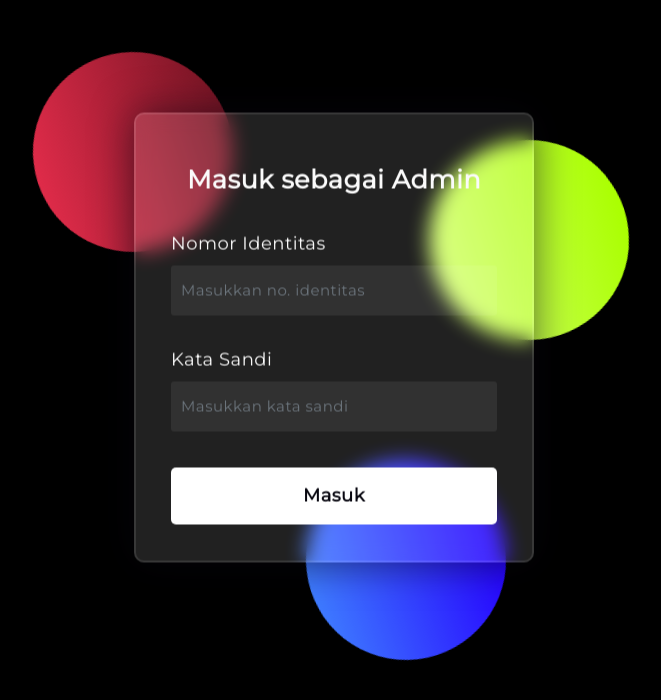
After one commit to mdchrysan/csr-sigantang, a CodeIgniter 4 app: template app/Views/login/login.php in a window 1280 px wide. The commit adds this page. Shown: the top 700 px of the page, without its empty margins (306-967 px from the left). Run offline with PHP 8.4 and a stand-in for CodeIgniter, Linux system fonts and the light colour scheme; the template is opened without the code that fills it, so the values that code supplies are empty; some libraries are stand-ins or nearby versions.

Commit message:
Create login page layout

```diff
--- a/app/Config/Routes.php
+++ b/app/Config/Routes.php
@@ -39,6 +39,7 @@ $routes->get('/', 'Home::index');
 $routes->get('/article', 'Article::index');
 $routes->get('/article/details', 'Article::details');
 $routes->get('/gallery', 'Gallery::index');
+$routes->get('/login', 'Login::index');
 
 /*
  * --------------------------------------------------------------------
--- /dev/null
+++ b/app/Views/login/login.php
@@ -0,0 +1,35 @@
+<!DOCTYPE html>
+<html lang="en">
+
+<head>
+    <meta charset="UTF-8">
+    <meta http-equiv="X-UA-Compatible" content="IE=edge">
+    <meta name="viewport" content="width=device-width, initial-scale=1.0">
+    <link rel="icon" href="<?= base_url() ?>/img/logo-no-bg.png" type="image/gif">
+    <link href="https://cdn.jsdelivr.net/npm/bootstrap@5.2.2/dist/css/bootstrap.min.css" rel="stylesheet" integrity="sha384-Zenh87qX5JnK2Jl0vWa8Ck2rdkQ2Bzep5IDxbcnCeuOxjzrPF/et3URy9Bv1WTRi" crossorigin="anonymous">
+    <link rel="stylesheet" href="/css/styles.css">
+    <title><?= $title; ?></title>
+    <script src="https://cdn.jsdelivr.net/npm/bootstrap@5.2.2/dist/js/bootstrap.bundle.min.js" integrity="sha384-OERcA2EqjJCMA+/3y+gxIOqMEjwtxJY7qPCqsdltbNJuaOe923+mo//f6V8Qbsw3" crossorigin="anonymous"></script>
+</head>
+
+<body style="overflow: hidden; background-color: black;">
+    <div class="login-bg">
+        <div class="circle"></div>
+        <div class="circle"></div>
+        <div class="circle"></div>
+    </div>
+    <form action="" class="form-login">
+        <h1>Masuk sebagai Admin</h1>
+        <div class="mb-3 form-item">
+            <label for="identityNumber" class="form-label">Nomor Identitas</label>
+            <input type="text" class="form-control" id="identityNumber" placeholder="Masukkan no. identitas">
+        </div>
+        <div class="mb-3 form-item">
+            <label for="password" class="form-label">Kata Sandi</label>
+            <input type="password" class="form-control" id="password" placeholder="Masukkan kata sandi">
+        </div>
+        <button type="submit" class="btn btn-primary login-btn">Masuk</button>
+    </form>
+</body>
+
+</html>
--- /dev/null
+++ b/public/css/pages/login.css
@@ -0,0 +1,97 @@
+.login-bg {
+    position: absolute;
+    width: 430px;
+    height: 520px;
+    top: 50%;
+    left: 50%;
+    transform: translate(-50%,-50%);
+}
+
+.circle {
+    position: absolute;
+    height: 200px;
+    width: 200px;
+    border-radius: 50%;
+    animation: rotation 3s linear infinite;
+}
+
+@keyframes rotation {
+    0% { transform: rotate(0deg); }
+    50% { transform: rotate(180deg); }
+    100% { transform: rotate(360deg); }
+}
+
+.circle:first-child {
+    background: linear-gradient(#791525, #df2b49);
+    top: 60%;
+    left: -20%;
+}
+
+.circle:nth-child(2) {
+    background: linear-gradient(#2600ff, #3e7bff);
+    right: 10%;
+    bottom: -77%;
+}
+
+.circle:last-child {
+    background: linear-gradient(var(--sub-green), #d4ff70);
+    right: -80px;
+    bottom: -80px;
+}
+
+.form-login * {
+    font-family: var(--main-font-family);
+    color: #fafafa;
+    letter-spacing: 0.5px;
+    outline: none;
+    border: none;
+}
+
+.form-login {
+    position: absolute;
+    width: 400px;
+    height: 450px;
+    top: 50%;
+    left: 50%;
+    padding: 50px 35px;
+    transform: translate(-50%,25%);
+    border-radius: 10px;
+    backdrop-filter: blur(10px);
+    border: 2px solid rgba(255,255,255,0.1);
+    box-shadow: 0 0 40px rgba(8,7,16,0.6);
+    background-color: rgba(255,255,255,0.13);
+}
+
+.form-login h1 {
+    margin-bottom: 20px;
+    font-size: 1.6rem;
+    font-weight: bold;
+    text-align: center;
+}
+
+.form-item > label {
+    margin-top: 15px;
+    font-size: 18px;
+    font-weight: 500;
+}
+
+.form-item > input {
+    width: 100%;
+    height: 50px;
+    padding: 0 10px;
+    font-size: 15px;
+    border-radius: 3px;
+    background-color: rgba(255,255,255,0.07);
+}
+
+.login-btn {
+    width: 100%;
+    padding: 15px 0;
+    margin-top: 20px;
+    font-size: 18px;
+    font-weight: 600;
+    border-radius: 5px;
+    color: #080710;
+    background-color: #ffffff;
+    cursor: pointer;
+}
--- a/public/css/styles.css
+++ b/public/css/styles.css
@@ -2,6 +2,9 @@
 
 @import "./global.css";
 @import "./components/navbar.css";
+@import "./variables/colors.css";
+@import "./variables/typography.css";
+
 @import "./sections/masthead.css";
 @import "./sections/about.css";
 @import "./sections/facility.css";
@@ -9,8 +12,8 @@
 @import "./sections/video.css";
 @import "./sections/location.css";
 @import "./sections/footer.css";
-@import "./variables/colors.css";
-@import "./variables/typography.css";
+
+@import "./pages/login.css";
 
 #curr-article-img {
     width: 50%;
```
Also changed, not shown: app/Controllers/Login.php (added, +14 -0 lines).
